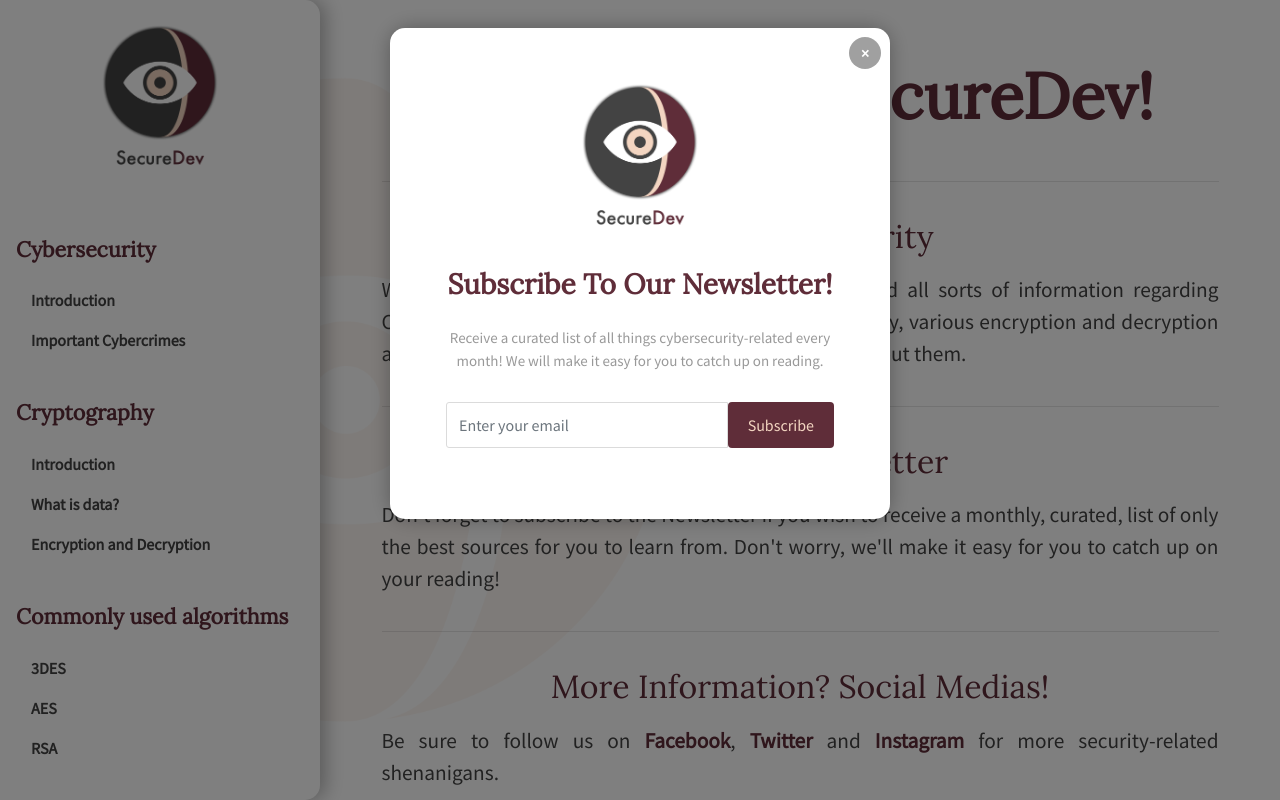
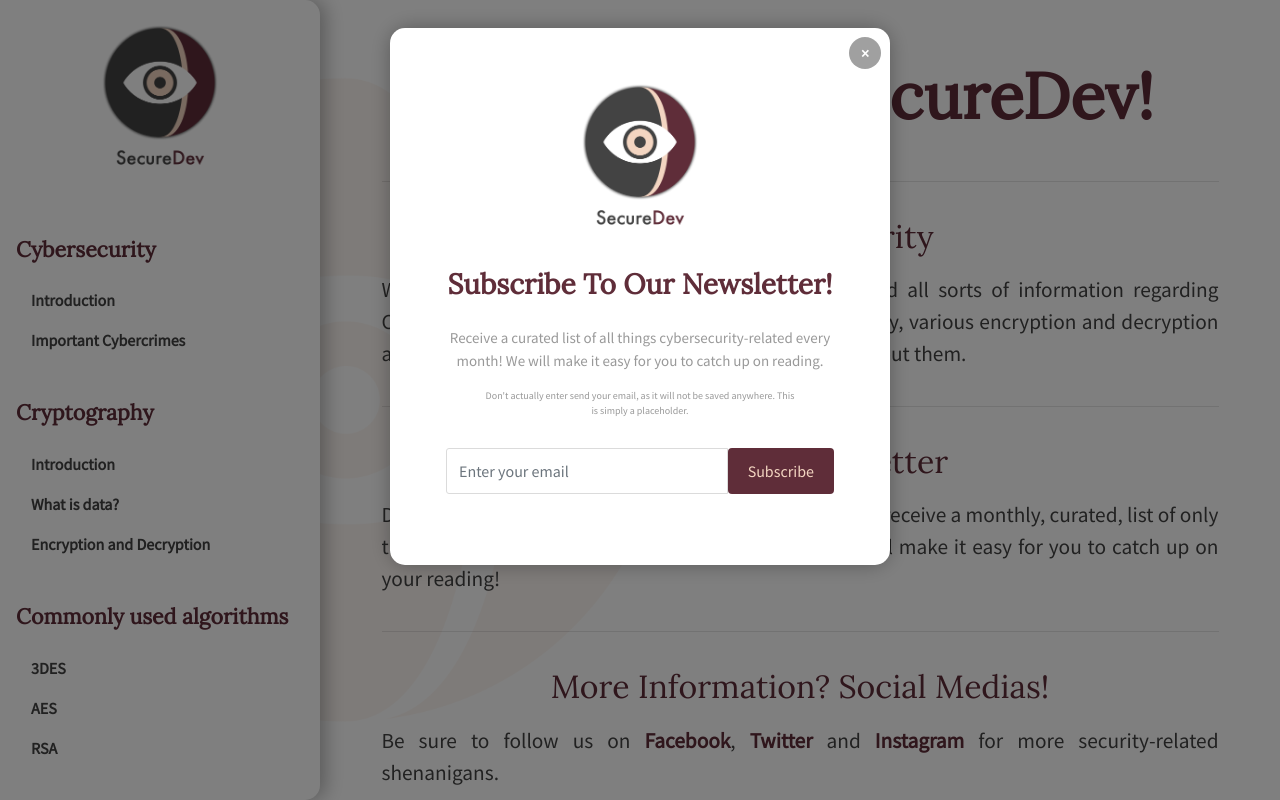
Before and after one commit to andgcv/secure-dev, a React (Create React App) app: page / in a window 1280 px wide. Built offline with nearby package versions, Linux system fonts and the light colour scheme.

Commit message:
Side note for Newsletter modal

```diff
--- a/public/index.css
+++ b/public/index.css
@@ -26,6 +26,11 @@
 
 .scroll {
     overflow-y: scroll;
+}
+
+.side-note {
+    font-size: 10px;
+    padding: 0 10%;
 }
 
 a {
--- a/public/index.html
+++ b/public/index.html
@@ -49,6 +49,7 @@
             <div class="modal-body text-center">
               <h4>Subscribe to our newsletter!</h4>
               <p>Receive a curated list of all things cybersecurity-related every month! We will make it easy for you to catch up on reading.</p>
+              <p class="side-note">Don't actually enter send your email, as it will not be saved anywhere. This is simply a placeholder.</p>
               <div class="input-group">
                 <input type="email" name="email" class="form-control" placeholder="Enter your email" required/>
                 <span class="input-group-btn">
```
